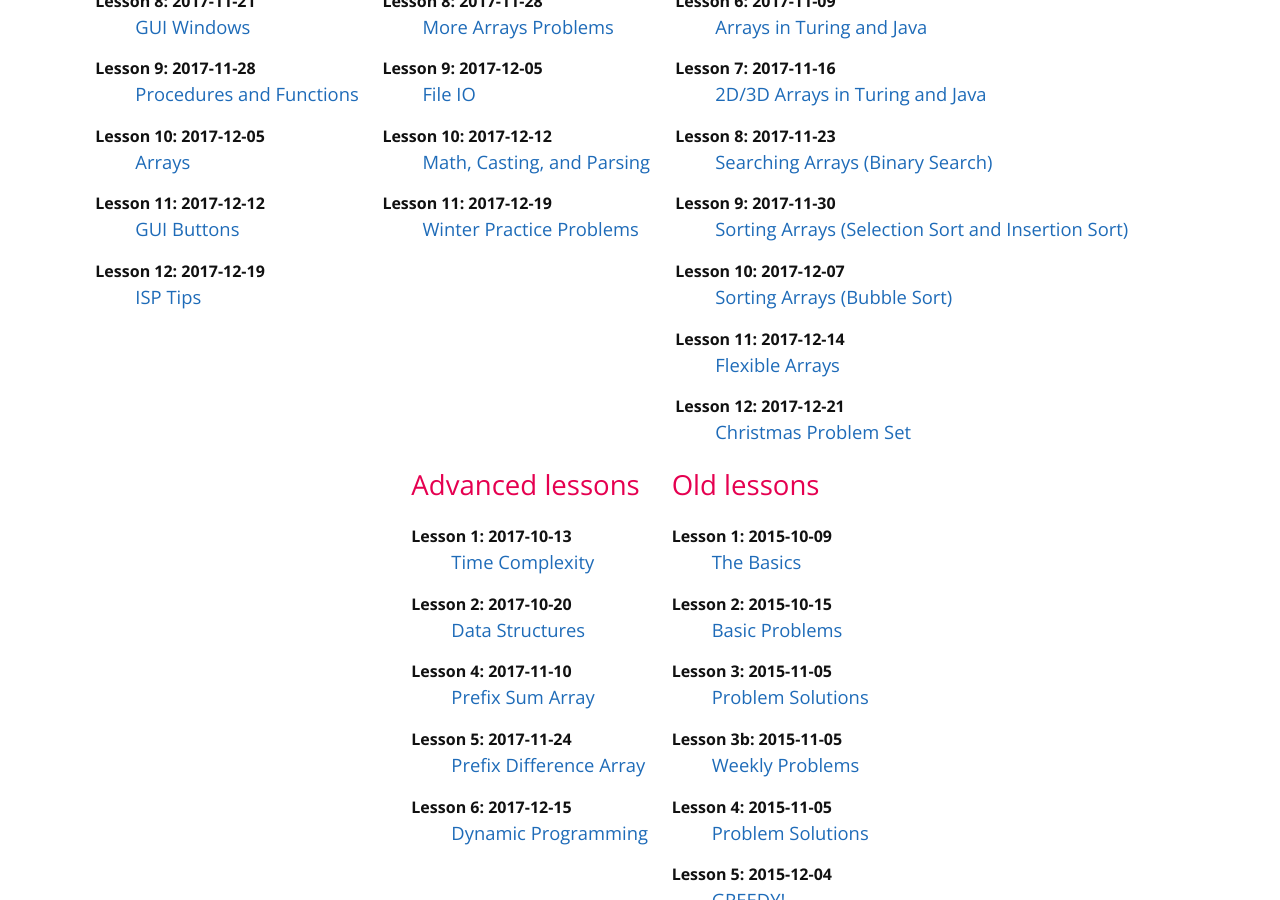
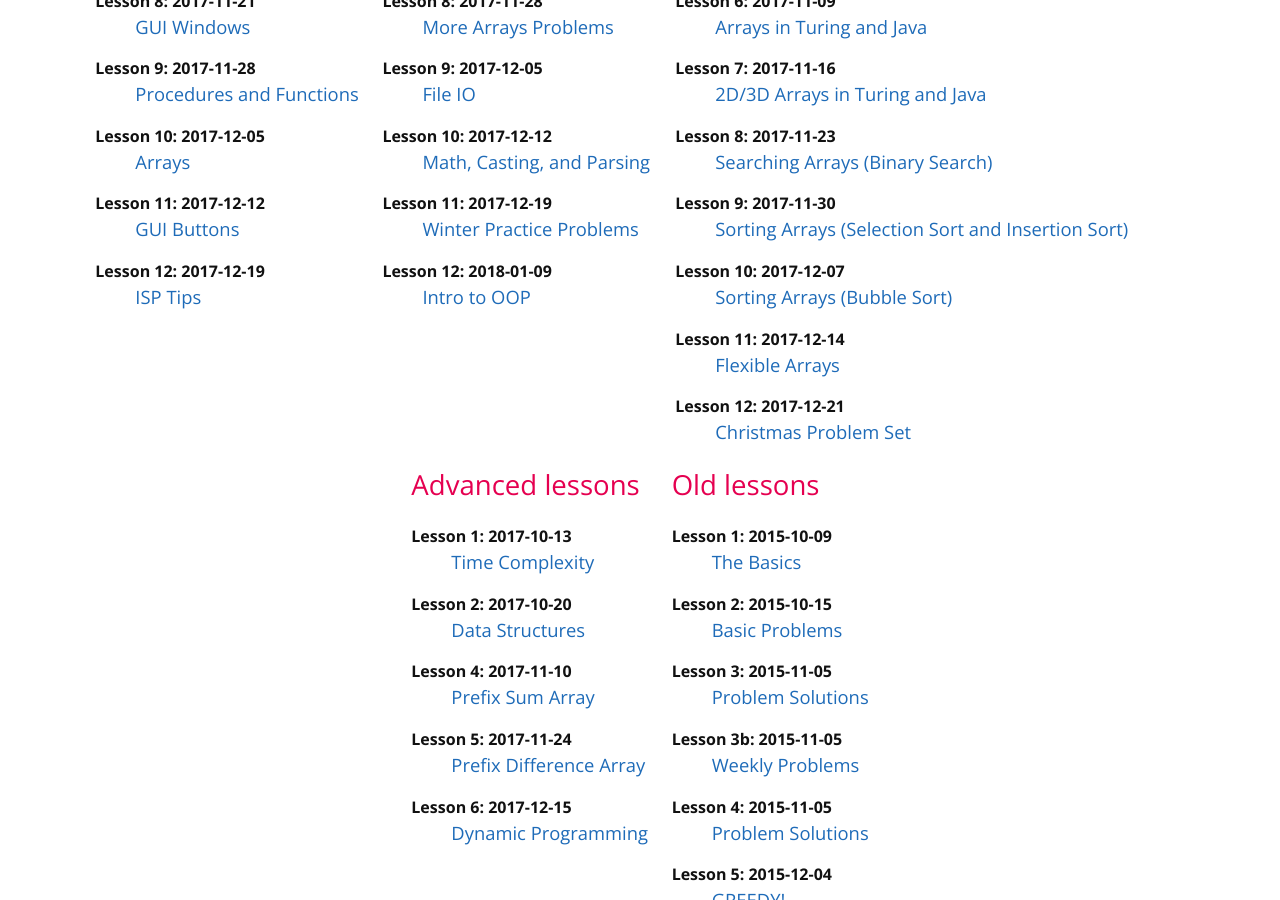
Before and after one commit to mcpt/mcpt.github.io, a Jekyll site: the page built from cpt.md, in a window 1280 px wide and 900 px high, scrolled down 1100 px. Built offline with Jekyll 4.4.1, drawn with Linux system fonts in a browser that asks for light colours.

Commit message:
Update intermediate-lessons.yml

```diff
--- a/_data/intermediate-lessons.yml
+++ b/_data/intermediate-lessons.yml
@@ -58,3 +58,8 @@
   date: 2017-12-19
   id: 11
   url: https://docs.google.com/document/d/1frdK2N83gFnpoHR92e0OV5n4OYdfeKtuYVf0xgBYhgI/edit?usp=sharing
+
+- title: Intro to OOP
+  date: 2018-01-09
+  id: 12
+  url: https://docs.google.com/presentation/d/1Qp_pbo461IljxBc4iD2LYKiCqkT03cv_LwIt7n0P0C4/edit?usp=sharing
```
